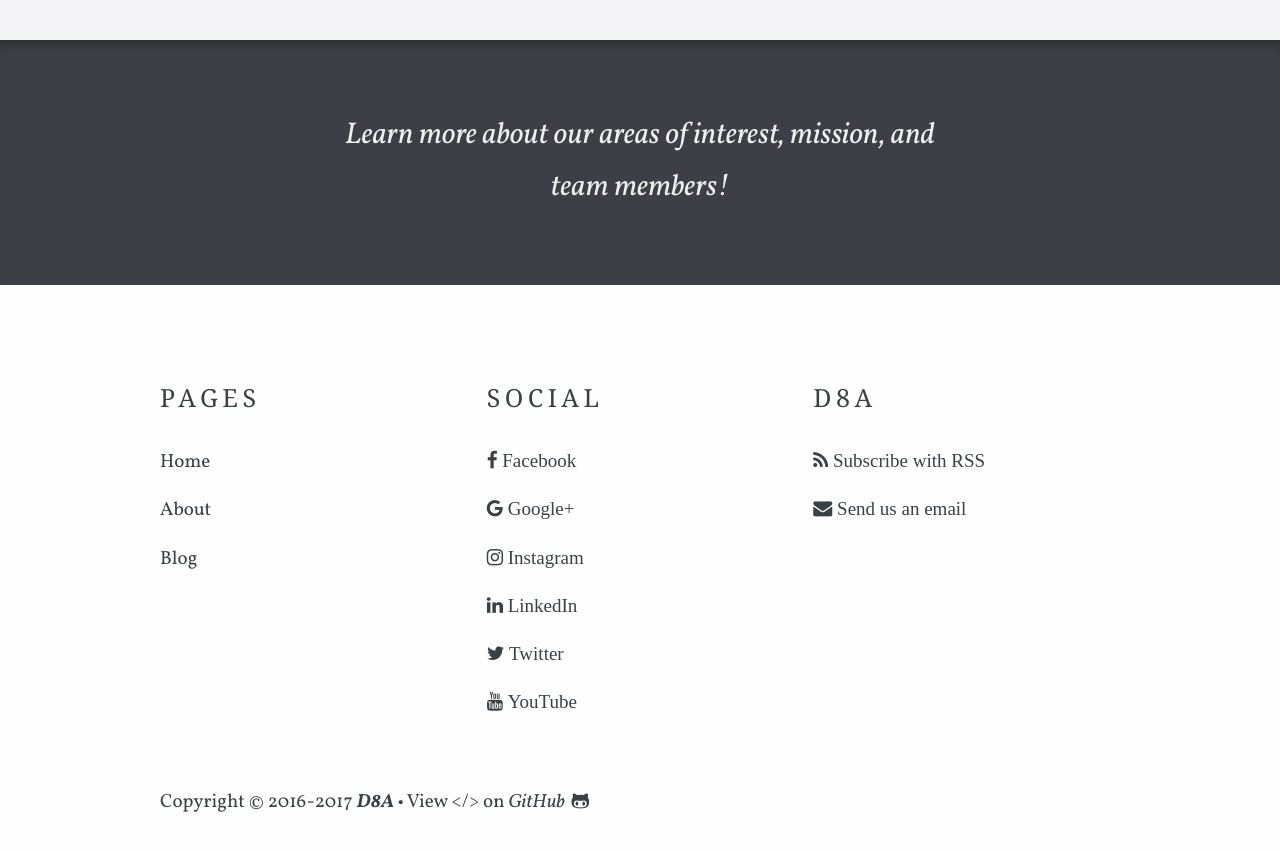
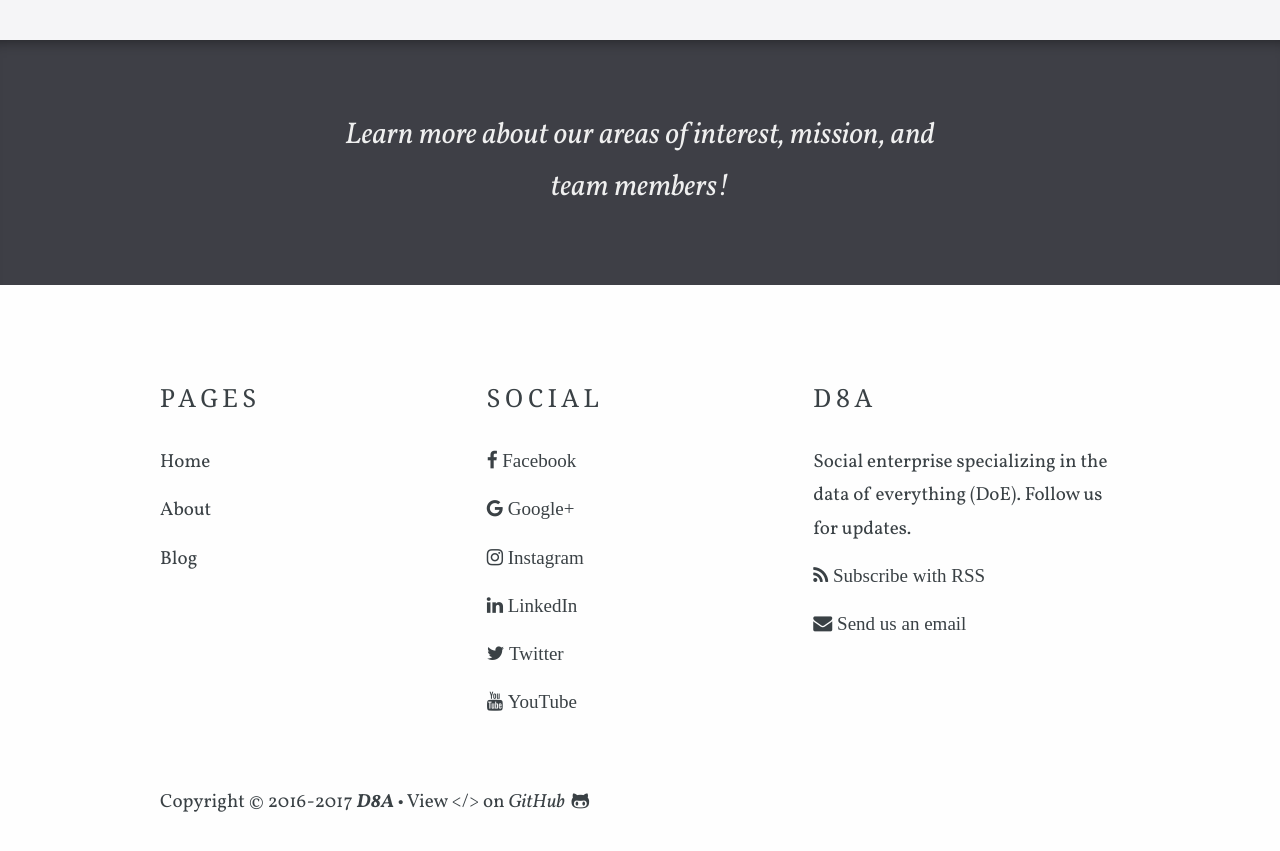
Before and after one commit to bioshack/d8a, a Jekyll site: the page built from index.html, in a window 1280 px wide and 900 px high, scrolled down 1044 px. Shown: the top 851 px of the window. Built offline with Jekyll 4.4.1, drawn with Linux system fonts in a browser that asks for light colours; some web fonts are replaced.

Commit message:
Edit summary

```diff
--- a/_config.yml
+++ b/_config.yml
@@ -34,6 +34,7 @@ social:
     link: https://www.youtube.com/d8aorg
     icon: youtube
 
+summary: Social enterprise specializing in the data of everything (DoE). Follow us for updates.
 email: info@d8a.org
 founded: 2016
 github_repo: "https://github.com/d8aorg/d8aorg.github.io"
```
